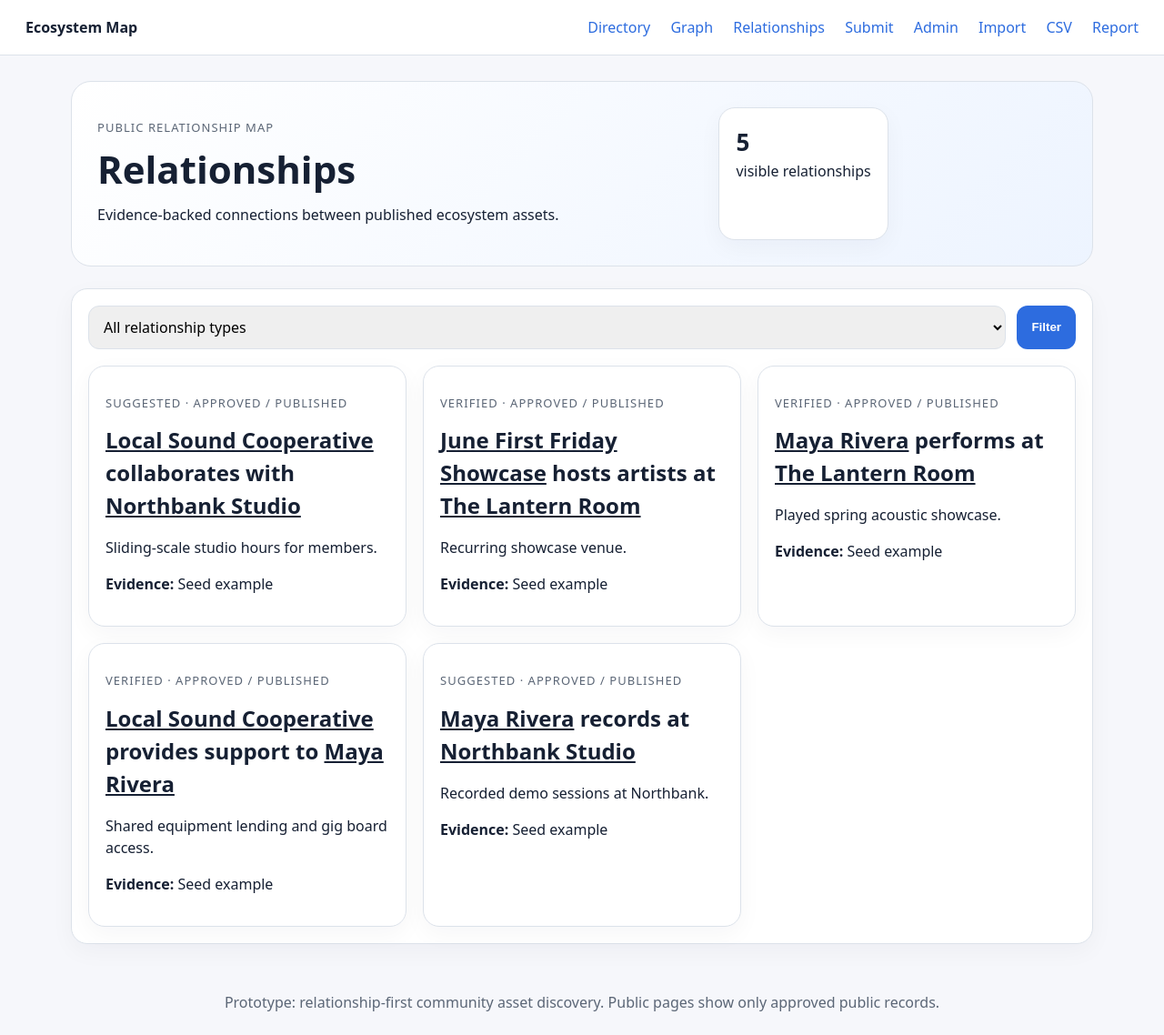
After one commit to team1401/ecosystem-map-prototype, a Flask app: page /relationships in a window 1280 px wide. The commit adds this page. Shown: the whole page at 91% size. Run offline with Flask 3, Linux system fonts and the light colour scheme; data comes from the database, SQL or seed files in the repository.

Commit message:
Add public relationships page

```diff
--- a/app/main.py
+++ b/app/main.py
@@ -24,8 +24,14 @@ class PrefixMiddleware:
 
 
 APP_PREFIX = os.environ.get("APP_PREFIX", "").rstrip("/")
+PUBLIC_READ_ONLY = os.environ.get("PUBLIC_READ_ONLY", "").lower() in {"1", "true", "yes"}
 if APP_PREFIX:
     app.wsgi_app = PrefixMiddleware(app.wsgi_app, APP_PREFIX)
+
+
+@app.context_processor
+def inject_runtime_flags():
+    return {"public_read_only": PUBLIC_READ_ONLY}
 
 
 @app.before_request
@@ -496,6 +502,32 @@ def admin_relationships():
     return render_template("admin_relationships.html", entities=entities, relationships=relationships, error=error)
 
 
+@app.route("/relationships")
+def public_relationships():
+    seed()
+    rel_type = request.args.get("type", "").strip()
+    with connect() as conn:
+        params = []
+        where = [public_clause("r")]
+        if rel_type:
+            where.append("r.relationship_type = ?")
+            params.append(rel_type)
+        relationships = conn.execute(
+            f"""SELECT r.*, s.name AS source_name, s.type AS source_type,
+                      t.name AS target_name, t.type AS target_type
+                   FROM relationships r
+                   JOIN entities s ON s.id = r.source_entity_id AND {public_clause('s')}
+                   JOIN entities t ON t.id = r.target_entity_id AND {public_clause('t')}
+                  WHERE {' AND '.join(where)}
+                  ORDER BY r.relationship_type, s.name, t.name""",
+            params,
+        ).fetchall()
+        relationship_types = conn.execute(
+            f"SELECT DISTINCT relationship_type FROM relationships r WHERE {public_clause('r')} ORDER BY relationship_type"
+        ).fetchall()
+    return render_template("relationships.html", relationships=relationships, relationship_types=relationship_types, selected_type=rel_type)
+
+
 @app.route("/exports/entities.csv")
 def export_entities_csv():
     with connect() as conn:
--- a/app/templates/admin.html
+++ b/app/templates/admin.html
@@ -3,7 +3,7 @@
 {% block content %}
 <section class="hero"><div><h1>Admin review queue</h1><p>Review public submissions before records become visible.</p></div><div class="metrics">{% for key, value in counts.items() %}<span><strong>{{ value }}</strong>{{ key }}</span>{% endfor %}</div></section>
 <section class="panel">
-  <p>Status filters: <a href="{{ url_for('admin', status='Pending Review') }}">Pending</a> · <a href="{{ url_for('admin', status='Needs More Information') }}">Needs Info</a> · <a href="{{ url_for('admin', status='Approved / Published') }}">Approved</a> · <a href="{{ url_for('admin', status='Rejected') }}">Rejected</a></p>
+  <p>Status filters: <a href="{{ url_for('admin', status='Pending Review') }}">Pending</a> · <a href="{{ url_for('admin', status='Needs More Information') }}">Needs Info</a> · <a href="{{ url_for('admin', status='Approved / Published') }}">Approved</a> · <a href="{{ url_for('admin', status='Rejected') }}">Rejected</a> · <a href="{{ url_for('admin_relationships') }}">Manage relationships</a></p>
   <h2>{{ status }}</h2>
   {% for s in submissions %}
   <article class="review-card">
--- a/app/templates/base.html
+++ b/app/templates/base.html
@@ -12,10 +12,12 @@
   <nav>
     <a href="{{ url_for('index') }}">Directory</a>
     <a href="{{ url_for('graph') }}">Graph</a>
+    <a href="{{ url_for('public_relationships') }}">Relationships</a>
+    {% if not public_read_only %}
     <a href="{{ url_for('submit') }}">Submit</a>
     <a href="{{ url_for('admin') }}">Admin</a>
     <a href="{{ url_for('admin_import') }}">Import</a>
-    <a href="{{ url_for('admin_relationships') }}">Relationships</a>
+    {% endif %}
     <a href="{{ url_for('export_entities_csv') }}">CSV</a>
     <a href="{{ url_for('export_report_markdown') }}">Report</a>
   </nav>
--- /dev/null
+++ b/app/templates/relationships.html
@@ -0,0 +1,40 @@
+{% extends 'base.html' %}
+{% block title %}Relationships - Ecosystem Map{% endblock %}
+{% block content %}
+<section class="hero">
+  <div>
+    <p class="eyebrow">Public relationship map</p>
+    <h1>Relationships</h1>
+    <p>Evidence-backed connections between published ecosystem assets.</p>
+  </div>
+  <div class="metrics"><span><strong>{{ relationships|length }}</strong>visible relationships</span></div>
+</section>
+<section class="panel">
+  <form method="get" class="filters">
+    <select name="type">
+      <option value="">All relationship types</option>
+      {% for item in relationship_types %}
+        <option value="{{ item.relationship_type }}" {% if selected_type == item.relationship_type %}selected{% endif %}>{{ item.relationship_type }}</option>
+      {% endfor %}
+    </select>
+    <button>Filter</button>
+    {% if selected_type %}<a href="{{ url_for('public_relationships') }}">Clear</a>{% endif %}
+  </form>
+  <div class="grid">
+  {% for r in relationships %}
+    <article class="card relationship-card">
+      <p class="eyebrow">{{ r.confidence }} · {{ r.publication_status }}</p>
+      <h2>
+        <a href="{{ url_for('entity_detail', entity_id=r.source_entity_id) }}">{{ r.source_name }}</a>
+        <span class="pill">{{ r.relationship_type }}</span>
+        <a href="{{ url_for('entity_detail', entity_id=r.target_entity_id) }}">{{ r.target_name }}</a>
+      </h2>
+      {% if r.description %}<p>{{ r.description }}</p>{% endif %}
+      {% if r.evidence %}<p><strong>Evidence:</strong> {{ r.evidence }}</p>{% endif %}
+    </article>
+  {% else %}
+    <p>No published relationships match this filter.</p>
+  {% endfor %}
+  </div>
+</section>
+{% endblock %}
--- a/docker-compose.yml
+++ b/docker-compose.yml
@@ -5,5 +5,6 @@ services:
     restart: unless-stopped
     environment:
       APP_PREFIX: /ecosystem-map
+      PUBLIC_READ_ONLY: "1"
     ports:
       - "3057:5057"
```
Also changed, not shown: tests/test_app.py (+29 -0 lines).
